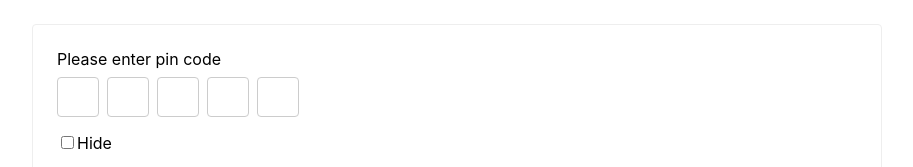
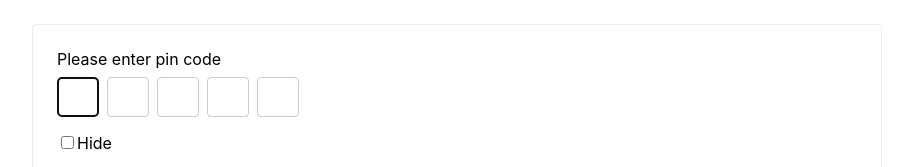
Before and after one commit to karamat/pin-code, a React (Create React App) app: page / in a window 1280 px wide. Shown: the top 167 px of the page, without its empty margins (183-1096 px from the left). Built offline with nearby package versions, Linux system fonts and the light colour scheme.

Commit message:
allow autofocus on first input

```diff
--- a/src/App.tsx
+++ b/src/App.tsx
@@ -4,10 +4,10 @@ import { InputType } from './types';
 import { KEY_CODES } from './utils/constants';
 import './App.css';
 
-function App() {
+const App: React.FC = () => {
   const [pinLength, setPinLength] = useState<number>(5);
   const [values, setValues] = useState<{ [key: string]: InputType }>({});
-  const [focusedIndex, setFocusedIndex] = useState<number | null>(null);
+  const [focusedIndex, setFocusedIndex] = useState<number | null>(0);
   const [isHidden, setIsHidden] = useState<boolean>(false);
   const [defaultValue, setDefaultValue] = useState<string | undefined>();
   const [allowAlphabets, setAllowAlphabets] = useState<boolean>(false);
@@ -66,7 +66,7 @@ function App() {
           <Input
             key={index}
             index={index}
-            value={defaultValue || values[index]}
+            value={values[index] || defaultValue}
             isFocused={index === focusedIndex}
             handleChangeInput={handleChangeInput}
             changeFocus={changeFocus}
@@ -137,6 +137,6 @@ function App() {
       </div>
     </div>
   );
-}
+};
 
 export default App;
--- a/src/components/Input/index.tsx
+++ b/src/components/Input/index.tsx
@@ -1,10 +1,4 @@
-import React, {
-  ClipboardEvent,
-  KeyboardEvent,
-  useEffect,
-  useRef,
-  RefObject,
-} from 'react';
+import React, { ClipboardEvent, KeyboardEvent, useEffect, useRef } from 'react';
 import { InputType } from './../../types';
 import { KEY_CODES } from '../../utils/constants';
 import './styles.css';
@@ -54,6 +48,7 @@ const Input: React.FC<Props> = ({
       onChange={(e) => handleChangeInput(e.target.value, index)}
       onKeyDown={handleKeyDown}
       onPaste={handlePaste}
+      autoFocus={true}
     />
   );
 };
```
